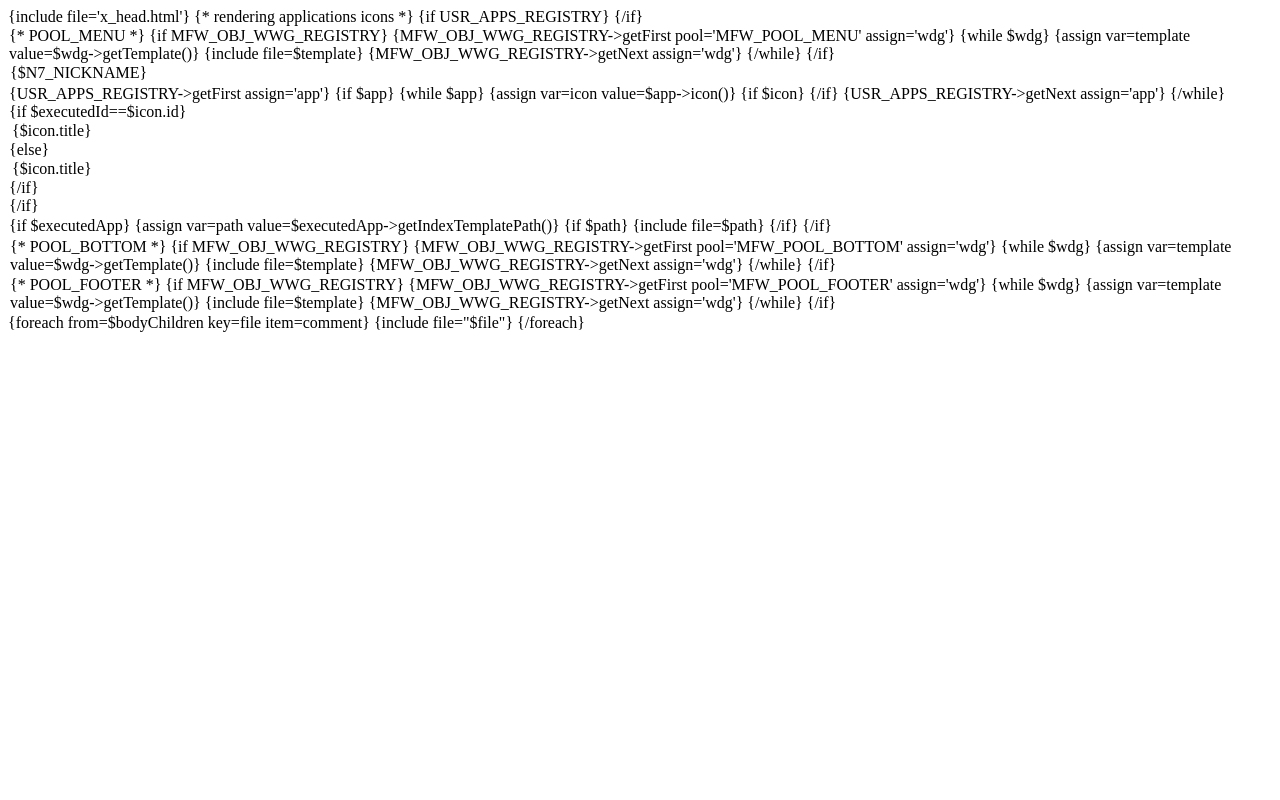
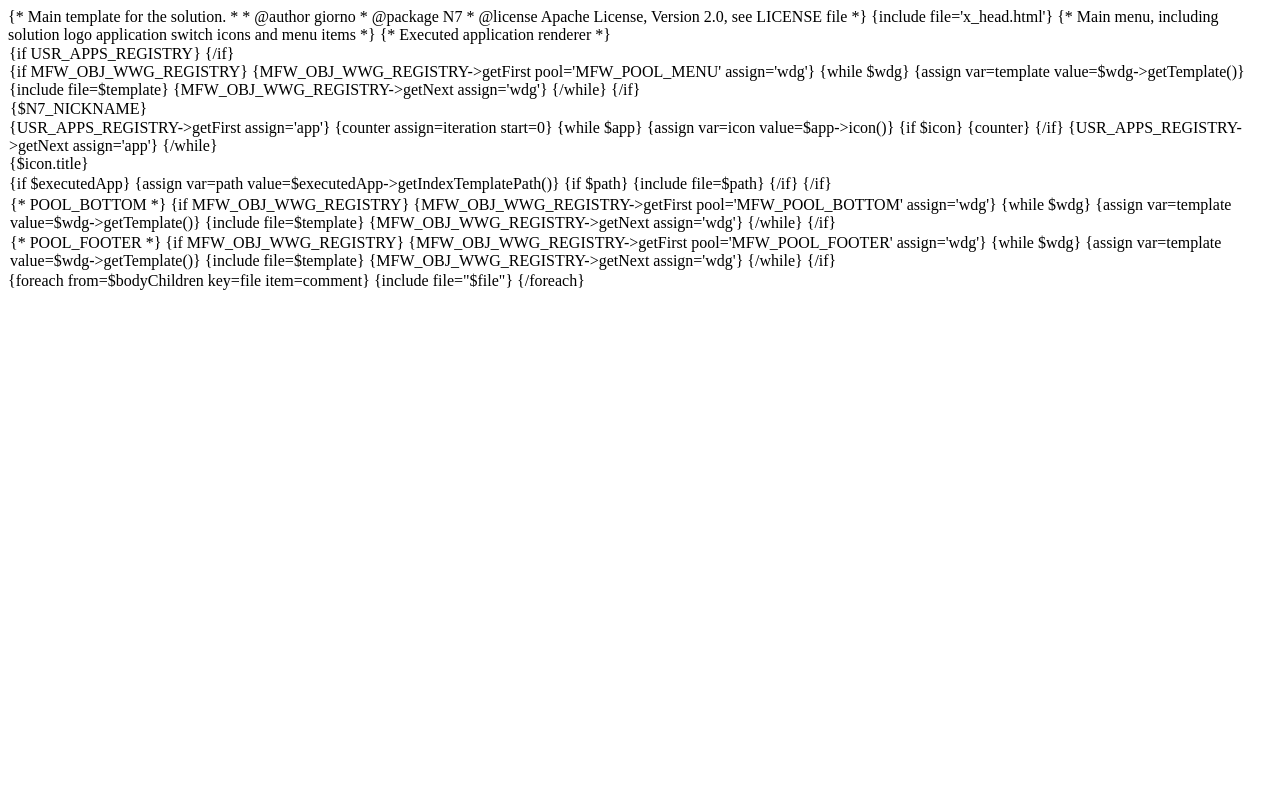
Before and after one commit to giorno/N7, a PHP site: page /smarty/templates/index.html in a window 1280 px wide. Run offline with PHP 8.4, Linux system fonts and the light colour scheme.

Commit message:
Rewritten applications icons and top menu row.

```diff
--- a/page/index.php
+++ b/page/index.php
@@ -13,6 +13,7 @@ require_once '../_init.php';
 require_once CHASSIS_LIB . 'session/_session_wrapper.php';
 
 require_once N7_SOLUTION_LIB . 'n7_globals.php';
+require_once N7_SOLUTION_LIB . 'n7_ui.php';
 
 error_reporting( E_ALL );
 
@@ -74,7 +75,7 @@ include N7_SOLUTION_ROOT . 'i18n/' . n7_globals::lang() . '.php';
 		 */
 		$spacer = new Spacer( );
 		_wwg_registry::getInstance( )->register( _wwg_registry::POOL_MENU, $spacer->getId( ), $spacer );
-		_wwg_registry::getInstance( )->setLayout( _wwg_registry::POOL_MENU, Array( Menu::DEFAULT_ID, $spacer->getId( ), LogMeOut::ID ) );
+		_wwg_registry::getInstance( )->setLayout( _wwg_registry::POOL_MENU, Array( n7_ui::getInstance( )->getMenu( )->getId( ), $spacer->getId( ), LogMeOut::ID ) );
 	}
 	else
 	{
--- a/smarty/templates/index.html
+++ b/smarty/templates/index.html
@@ -1,13 +1,23 @@
+{* Main template for the solution.
+ *
+ * @author giorno
+ * @package N7
+ * @license Apache License, Version 2.0, see LICENSE file
+ *}
+
 {include file='x_head.html'}
 
-<body onLoad="{if USR_APPS_REGISTRY}{USR_APPS_REGISTRY->getOnLoad assign='onLoadCode'}{$onLoadCode}{/if}_wdg_create( );">
+<body onLoad="{if USR_APPS_REGISTRY}{USR_APPS_REGISTRY->getOnLoad assign='onLoadCode'}{$onLoadCode}{/if}_wdg_create( );disableSelection(document.getElementById('n7_main_ctrl'));">
 	<table cellspacing="0" width="100%" class="N7H100P">
+		{* Main menu, including solution logo application switch icons and menu items *}
 		<tr>
-			<td class="_uicmp_layout _wwgMenu">
-				{* POOL_MENU *}
+			<td class="n7_main_ctrl" id="n7_main_ctrl">
+				<table cellspacing="0" cellpadding="0" width="100%">
+					<tr>
+						<td class="n7_menu">
 							<table width="100%" cellspacing="0" width="100%">
 								<tr>
-						<td class="_wwg"><div class="n7_icon">{$N7_NICKNAME}</div></td>
+									<td class="n7_mi"><div class="n7_mi_txt">{$N7_NICKNAME}</div></td>
 									{if MFW_OBJ_WWG_REGISTRY}
 										{MFW_OBJ_WWG_REGISTRY->getFirst pool='MFW_POOL_MENU' assign='wdg'}
 										{while $wdg}
@@ -20,51 +30,49 @@
 							</table>
 						</td>
 					</tr>
-
-		{* rendering applications icons *}
 					{if USR_APPS_REGISTRY}
 					<tr>
-			<td class="_uicmp_layout _wwgMenu">
+						<td class="n7_icons">
+							<table cellspacing="0" cellpadding="0" width="100%">
+								<tr>
+									<td class="n7_app_icons_ri"></td>
 									{USR_APPS_REGISTRY->getFirst assign='app'}
-				{if $app}
-				<table cellspacing="0" cellpadding="0">
-					<tr>
+									{counter assign=iteration start=0}
 									{while $app}
 									{assign var=icon value=$app->icon()}
 									{if $icon}
-						<td class="n7_appicon">
-
-							{if $executedId==$icon.id}
-							<div onClick="window.location = '{$N7_URL->myUrl($icon.id)}';" class="n7_appicon_active">
-								<table cellspacing="0">
+									{counter}
+									<td class="n7_app_icons_ri n7_app_ico{if $executedId==$icon.id}_act{elseif $iteration==1} n7_app_ico_1st{/if}">
+										<div class="n7_app_ico" onClick="window.location = '{$N7_URL->myUrl($icon.id)}';">
+											<table cellspacing="0" cellpadding="0" class="_uicmp">
 												<tr>
-										<td><div class="n7_appicon_active_l"></div></td>
-										<td nowrap="nowrap" class="n7_appicon_active n7_appicon_active_cap"><span id="app{$icon.id}.icoTxt">{$icon.title}</span></td>
-										<td><div class="n7_appicon_active_r"></div></td>
+													<td class="n7_app_ico_l"></td>
+													<td class="n7_app_ico_bg"><div class="n7_app_ico_name">{$icon.title}</div></td>
+													<td class="n7_app_ico_r"></td>
 												</tr>
 											</table>
 										</div>
-							{else}
-							<div onClick="window.location = '{$N7_URL->myUrl($icon.id)}';" class="n7_appicon_inactive">
-								<table cellspacing="0">
-									<tr>
-										<td><div class="n7_appicon_inactive_l"></div></td>
-										<td nowrap="nowrap" class="n7_appicon_inactive n7_appicon_inactive_cap"><span id="app{$icon.id}.icoTxt">{$icon.title}</span></td>
-										<td><div class="n7_appicon_inactive_r"></div></td>
-									</tr>
-								</table>
-							</div>
-							{/if}
 									</td>
 									{/if}
 									{USR_APPS_REGISTRY->getNext assign='app'}
 									{/while}
+									<td class="n7_app_icons_ri" width="100%"></td>
 								</tr>
 							</table>
+						</td>
+						<td>
+
+						</td>
+
+					</tr>
 					{/if}
+					<tr>
+						<td class="n7_menu_hspacer"></td>
+					</tr>
+				</table>
 			</td>
 		</tr>
-		{/if}
+		{* Executed application renderer *}
 		<tr>
 			<td id="n7_app_container" width="100%" class="N7H100P">
 				{if $executedApp}
```
Also changed, not shown: page/inc/css/n7.css (+140 -64 lines), smarty/templates/x_head.html (+8 -3 lines), page/inc/img/n7_app_a.gif. Lines whose indentation alone changed are shown as unchanged.
